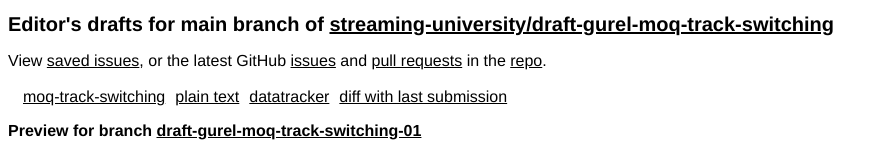
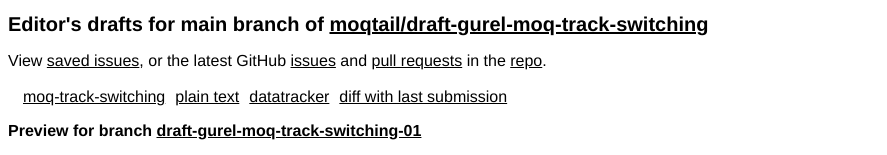
Before and after one commit to streaming-university/draft-gurel-moq-track-switching, a plain HTML site: page index.html in a window 1280 px wide. Shown: the top 155 px of the page, without its empty margins (0-887 px from the left). Drawn offline with Linux system fonts and the light colour scheme.

Commit message:
Update project references from streaming-university to moqtail

```diff
--- a/index.html
+++ b/index.html
@@ -1,7 +1,7 @@
 <!DOCTYPE html>
 <html>
   <head>
-    <title>streaming-university/draft-gurel-moq-track-switching main preview</title>
+    <title>moqtail/draft-gurel-moq-track-switching main preview</title>
     <meta name="viewport" content="initial-scale=1.0">
     <style type="text/css">/*<![CDATA[*/
       body { font-family: "Helvetica Neue","Open Sans", Helvetica, Calibri,sans-serif; }
@@ -13,14 +13,14 @@
     /*]]>*/</style>
   </head>
   <body>
-    <h1>Editor's drafts for main branch of <a href="https://github.com/streaming-university/draft-gurel-moq-track-switching">streaming-university/draft-gurel-moq-track-switching</a></h1>
-    <p>View <a href="issues.html">saved issues</a>, or the latest GitHub <a href="https://github.com/streaming-university/draft-gurel-moq-track-switching/issues">issues</a> and <a href="https://github.com/streaming-university/draft-gurel-moq-track-switching/pulls">pull requests</a> in the <a href="https://github.com/streaming-university/draft-gurel-moq-track-switching">repo</a>.</p>
+    <h1>Editor's drafts for main branch of <a href="https://github.com/moqtail/draft-gurel-moq-track-switching">moqtail/draft-gurel-moq-track-switching</a></h1>
+    <p>View <a href="issues.html">saved issues</a>, or the latest GitHub <a href="https://github.com/moqtail/draft-gurel-moq-track-switching/issues">issues</a> and <a href="https://github.com/moqtail/draft-gurel-moq-track-switching/pulls">pull requests</a> in the <a href="https://github.com/moqtail/draft-gurel-moq-track-switching">repo</a>.</p>
     <table id="branch-main">
       <tr>
         <td><a href="./draft-gurel-moq-track-switching.html" class="html draft-gurel-moq-track-switching" title="Track Switching in Media over QUIC Transport (HTML)">moq-track-switching</a></td>
         <td><a href="./draft-gurel-moq-track-switching.txt" class="txt draft-gurel-moq-track-switching" title="Track Switching in Media over QUIC Transport (Text)">plain text</a></td>
         <td><a href="https://datatracker.ietf.org/doc/draft-gurel-moq-track-switching" class="dt draft-gurel-moq-track-switching" title="Datatracker for draft-gurel-moq-track-switching">datatracker</a></td>
-        <td><a href="https://author-tools.ietf.org/api/iddiff?doc_1=draft-gurel-moq-track-switching&amp;url_2=https://streaming-university.github.io/draft-gurel-moq-track-switching/draft-gurel-moq-track-switching.txt" class="diff draft-gurel-moq-track-switching">diff with last submission</a></td>
+        <td><a href="https://author-tools.ietf.org/api/iddiff?doc_1=draft-gurel-moq-track-switching&amp;url_2=https://moqtail.github.io/draft-gurel-moq-track-switching/draft-gurel-moq-track-switching.txt" class="diff draft-gurel-moq-track-switching">diff with last submission</a></td>
         <td></td>
       </tr>
     </table>
```
